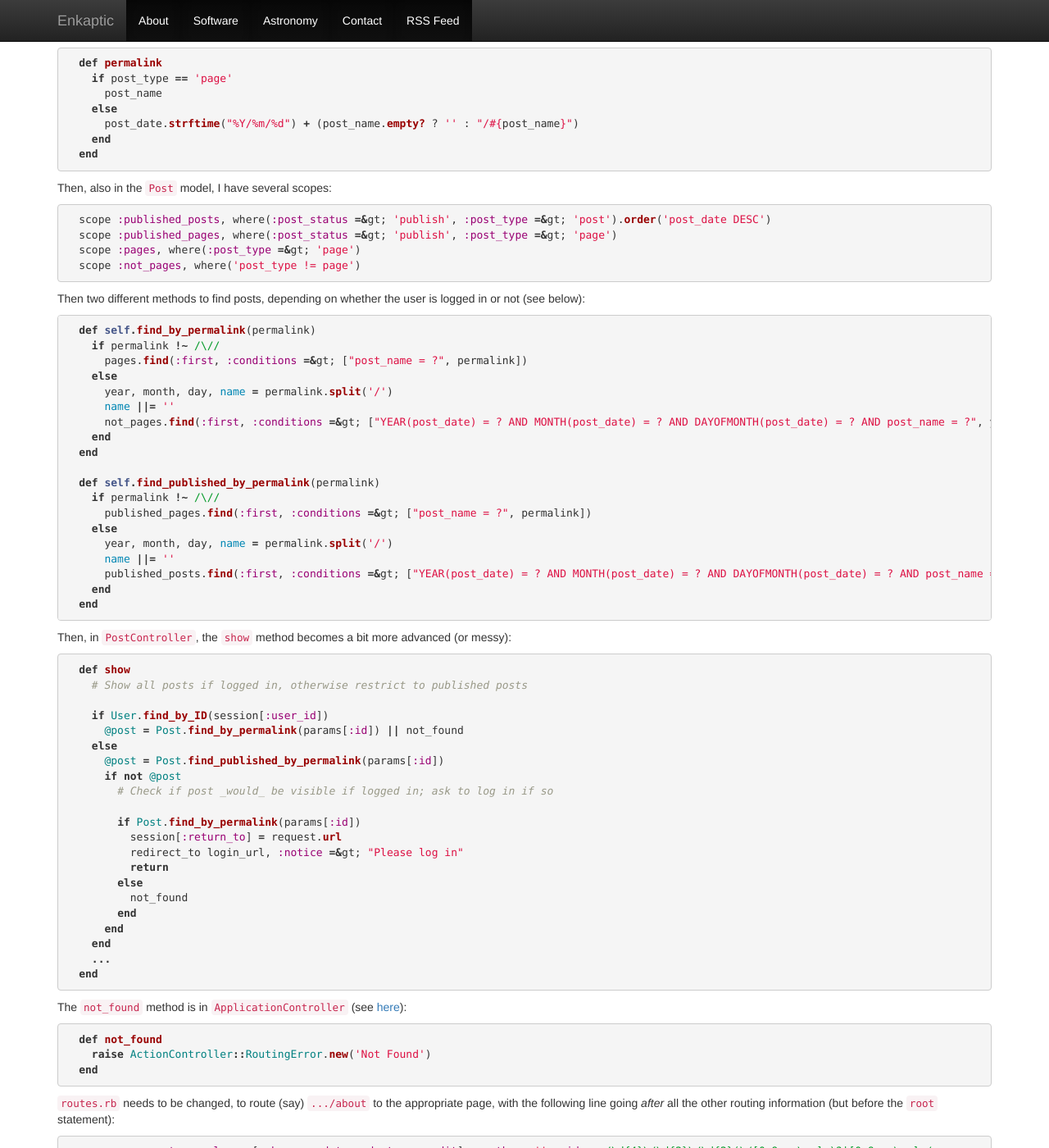
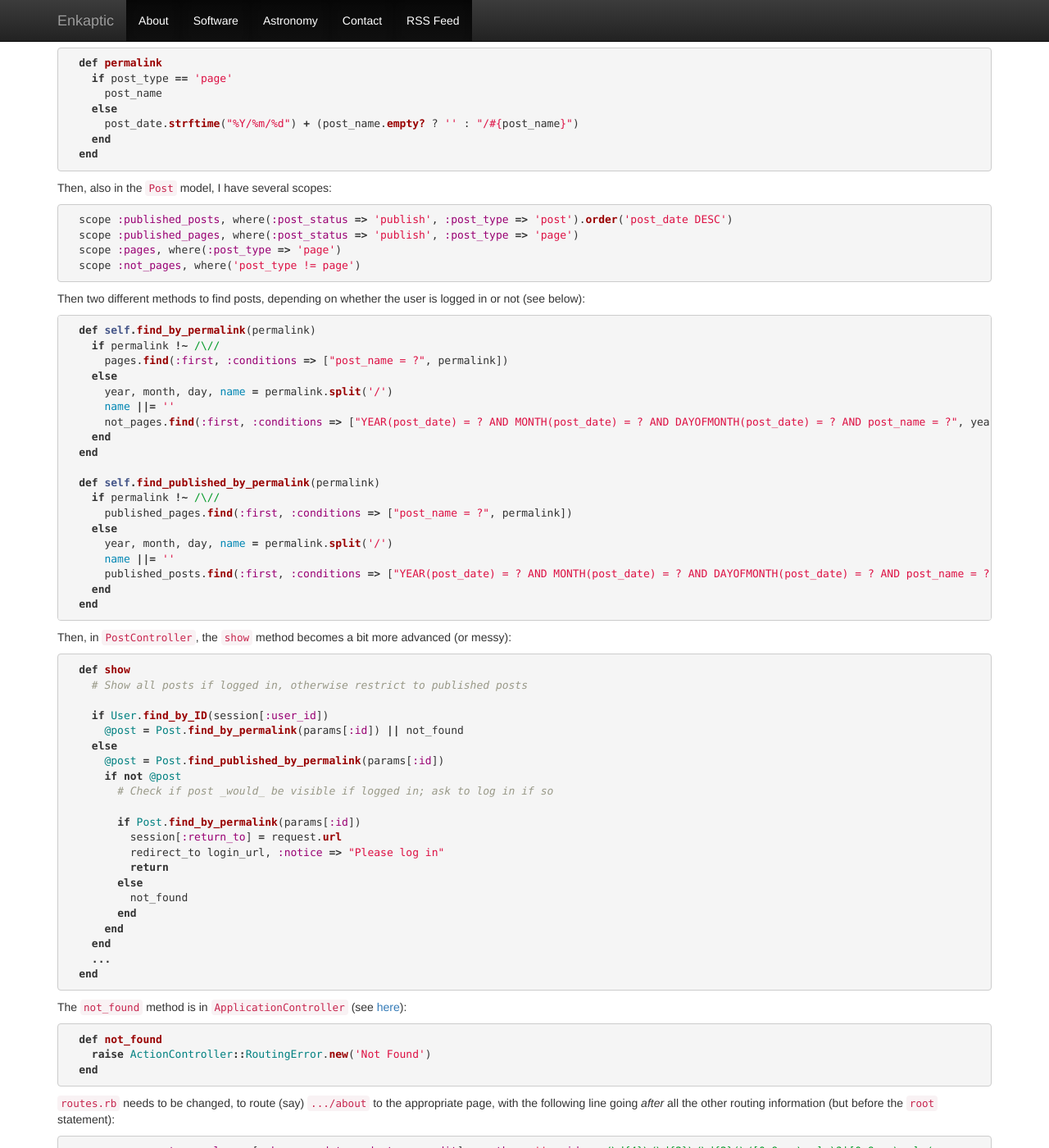
Before and after one commit to enkaptic/enkaptic.github.io, a Jekyll site: the page built from index.html, in a window 1280 px wide and 1400 px high, scrolled down 921 px. Shown: the whole window at 82% size. Built offline with Jekyll 4.4.1, drawn with Linux system fonts in a browser that asks for light colours; nearby versions of some CDN libraries; Markdown is read by kramdown in place of the engine named in the settings; the list of posts is cut into pages by our own code; comment, search, counter and statistics services are not loaded; some of the changed lines change nothing that is shown; some of the changed text lies outside the part shown.

Commit message:
replace &gt; with > in code samples

```diff
--- a/_posts/2013-09-04-wordpress-to-rails-2-permalinks.md
+++ b/_posts/2013-09-04-wordpress-to-rails-2-permalinks.md
@@ -25,7 +25,7 @@ Biggest change has been the introduction of permalinks, and making it possible t
 def self.find_by_permalink(permalink)
   year, month, day, name = permalink.split('/')
   name ||= ''
-  find(:first, :conditions =&gt; ["YEAR(post_date) = ? AND MONTH(post_date) = ? AND DAYOFMONTH(post_date) = ? AND post_name = ?", year.to_i, month.to_i, day.to_i, name])
+  find(:first, :conditions => ["YEAR(post_date) = ? AND MONTH(post_date) = ? AND DAYOFMONTH(post_date) = ? AND post_name = ?", year.to_i, month.to_i, day.to_i, name])
 end
 
 def to_param
@@ -42,8 +42,8 @@ Thanks to the author of <a href="http://www.dzone.com/snippets/use-contents-word
 Then in <code>routes.rb</code>, I have:
 
 {% highlight ruby %}
-resources :posts, :only =&gt; [:index, :new, :create]
-resources :posts, :only =&gt; [:show, :update, :destroy, :edit], :path =&gt; '', :id =&gt; /\d{4}\/\d{2}\/\d{2}(\/[0-9a-z\-_]+)?/
+resources :posts, :only => [:index, :new, :create]
+resources :posts, :only => [:show, :update, :destroy, :edit], :path => '', :id => /\d{4}\/\d{2}\/\d{2}(\/[0-9a-z\-_]+)?/
 {% endhighlight %}
 
 This preserves <code>mydomain.com/posts</code> and <code>mydomain.com/posts/new</code> URLs for listing and creating posts, but allows <code>mydomain.com/2013/09/04/my-post</code> as a permalink for the post itself (allowing lower-case letters, numbers, hyphens and underscores).
--- a/_posts/2013-10-21-wordpress-to-rails-5-static-pages.md
+++ b/_posts/2013-10-21-wordpress-to-rails-5-static-pages.md
@@ -26,9 +26,9 @@ First, in the <code>Post</code> model, a different permalink is needed for stati
 Then, also in the <code>Post</code> model, I have several scopes:
 
 {% highlight ruby %}
-  scope :published_posts, where(:post_status =&gt; 'publish', :post_type =&gt; 'post').order('post_date DESC')
-  scope :published_pages, where(:post_status =&gt; 'publish', :post_type =&gt; 'page')
-  scope :pages, where(:post_type =&gt; 'page')
+  scope :published_posts, where(:post_status => 'publish', :post_type => 'post').order('post_date DESC')
+  scope :published_pages, where(:post_status => 'publish', :post_type => 'page')
+  scope :pages, where(:post_type => 'page')
   scope :not_pages, where('post_type != page')
 {% endhighlight %}
 
@@ -37,21 +37,21 @@ Then two different methods to find posts, depending on whether the user is logge
 {% highlight ruby %}
   def self.find_by_permalink(permalink)
     if permalink !~ /\//
-      pages.find(:first, :conditions =&gt; ["post_name = ?", permalink])
+      pages.find(:first, :conditions => ["post_name = ?", permalink])
     else
       year, month, day, name = permalink.split('/')
       name ||= ''
-      not_pages.find(:first, :conditions =&gt; ["YEAR(post_date) = ? AND MONTH(post_date) = ? AND DAYOFMONTH(post_date) = ? AND post_name = ?", year.to_i, month.to_i, day.to_i, name])
+      not_pages.find(:first, :conditions => ["YEAR(post_date) = ? AND MONTH(post_date) = ? AND DAYOFMONTH(post_date) = ? AND post_name = ?", year.to_i, month.to_i, day.to_i, name])
     end
   end
 
   def self.find_published_by_permalink(permalink)
     if permalink !~ /\//
-      published_pages.find(:first, :conditions =&gt; ["post_name = ?", permalink])
+      published_pages.find(:first, :conditions => ["post_name = ?", permalink])
     else
       year, month, day, name = permalink.split('/')
       name ||= ''
-      published_posts.find(:first, :conditions =&gt; ["YEAR(post_date) = ? AND MONTH(post_date) = ? AND DAYOFMONTH(post_date) = ? AND post_name = ?", year.to_i, month.to_i, day.to_i, name])
+      published_posts.find(:first, :conditions => ["YEAR(post_date) = ? AND MONTH(post_date) = ? AND DAYOFMONTH(post_date) = ? AND post_name = ?", year.to_i, month.to_i, day.to_i, name])
     end
   end
 {% endhighlight %}
@@ -69,7 +69,7 @@ Then, in <code>PostController</code>, the <code>show</code> method becomes a bit
         # Check if post _would_ be visible if logged in; ask to log in if so
         if Post.find_by_permalink(params[:id])
           session[:return_to] = request.url
-          redirect_to login_url, :notice =&gt; "Please log in"
+          redirect_to login_url, :notice => "Please log in"
           return
         else
           not_found
```
